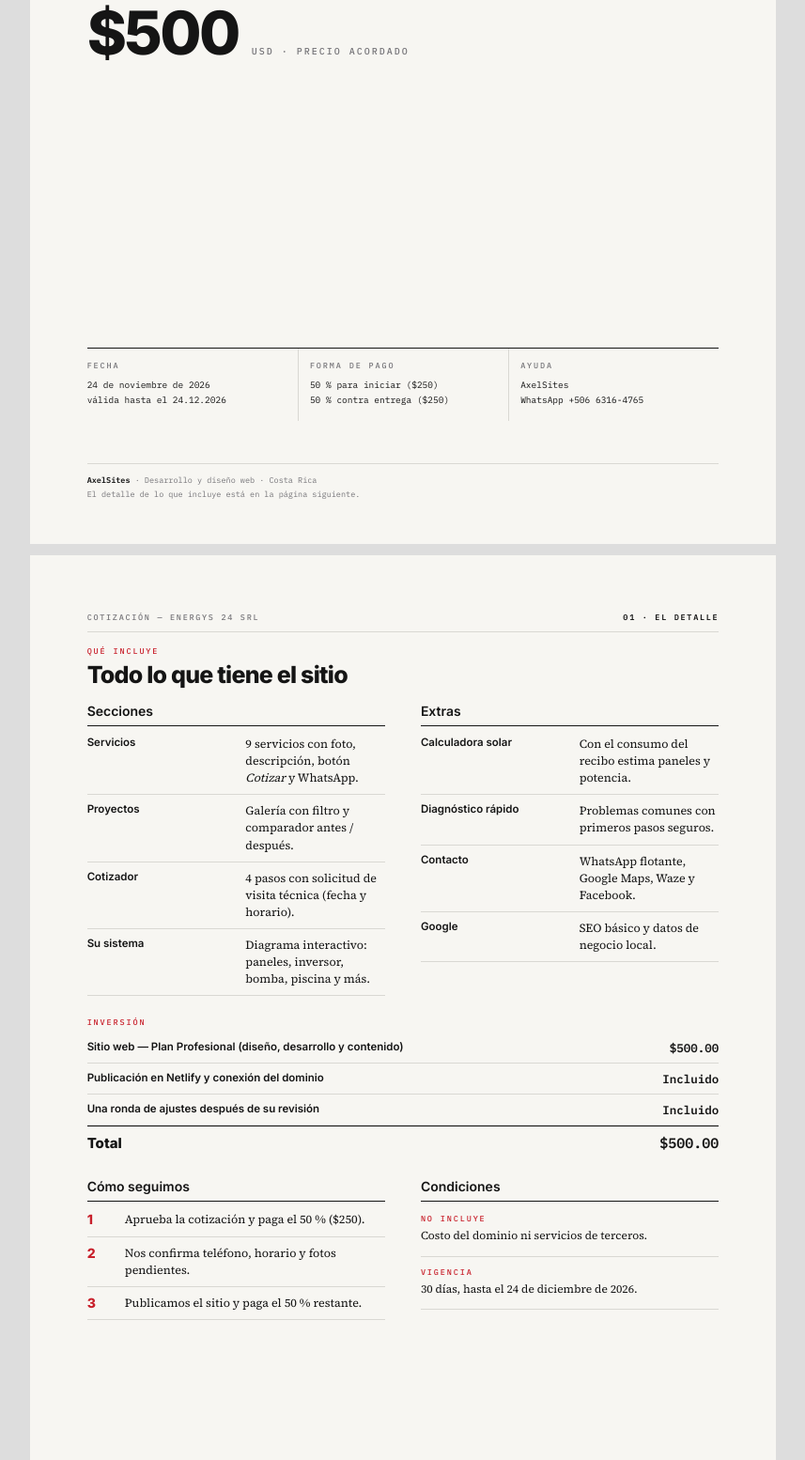
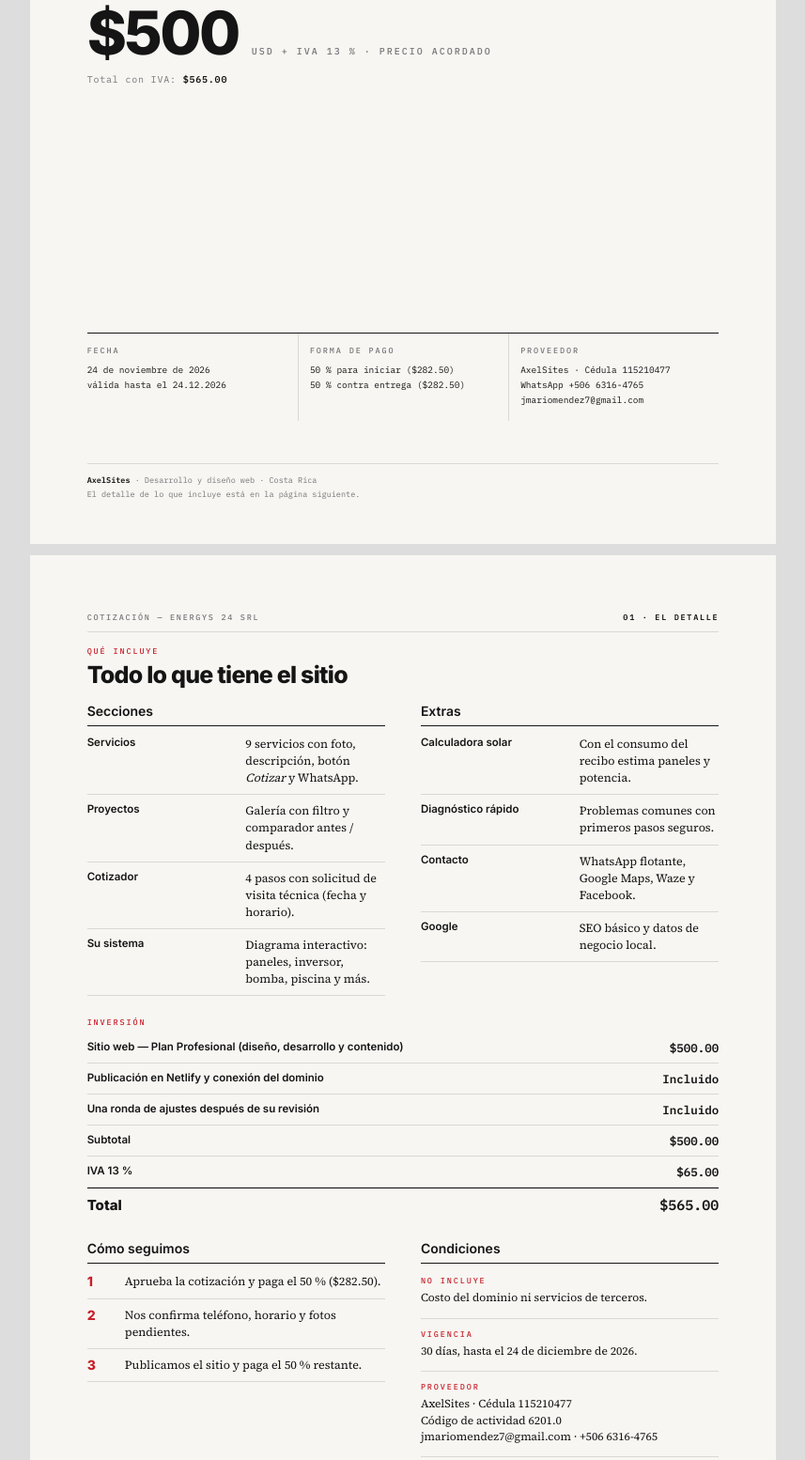
Before and after one commit to pelukin42/energys24, a plain HTML site: page cotizacion/cotizacion-energys24.html in a window 1280 px wide. Shown: the part 544-2098 px from the top of the page at 94% size, without its empty margins (211-1068 px from the left). Drawn offline with Linux system fonts and the light colour scheme.

Commit message:
Cotización Energys 24: IVA 13 % y datos del proveedor
Co-Authored-By: Claude Opus 5.5 <noreply@anthropic.com>
Claude-Session: https://claude.ai/code/session_01N3nm7mFh9b5GHpLHHLmfZ2

```diff
--- a/cotizacion/cotizacion-energys24.html
+++ b/cotizacion/cotizacion-energys24.html
@@ -71,13 +71,14 @@
     <div class="lbl">Para Energys 24 · Desamparados, San José</div>
     <h1>Su sitio web,<br>listo para<br>vender</h1>
     <p class="lead">Sitio con el <b>Plan Profesional</b> de AxelSites: servicios, proyectos, cotizador con visita técnica, calculadora solar y WhatsApp en cada botón. <b>Ya está hecho</b>: al aprobar, se confirman los datos y se publica.</p>
-    <div class="price"><span class="n">$500</span><span class="u">USD · precio acordado</span></div>
+    <div class="price"><span class="n">$500</span><span class="u">USD + IVA 13 % · precio acordado</span></div>
+    <p class="mono" style="margin-top:10px;font-size:10px;letter-spacing:.08em;color:var(--mut)">Total con IVA: <b style="color:var(--ink)">$565.00</b></p>
   </div>
 
   <div class="cols">
     <div><span class="lbl g">Fecha</span>24 de noviembre de 2026<br>válida hasta el 24.12.2026</div>
-    <div><span class="lbl g">Forma de pago</span>50 % para iniciar ($250)<br>50 % contra entrega ($250)</div>
-    <div><span class="lbl g">Ayuda</span>AxelSites<br>WhatsApp +506 6316-4765</div>
+    <div><span class="lbl g">Forma de pago</span>50 % para iniciar ($282.50)<br>50 % contra entrega ($282.50)</div>
+    <div><span class="lbl g">Proveedor</span>AxelSites · Cédula 115210477<br>WhatsApp +506 6316-4765<br>jmariomendez7@gmail.com</div>
   </div>
 
   <div class="foot1"><b>AxelSites</b> · Desarrollo y diseño web · Costa Rica<br>El detalle de lo que incluye está en la página siguiente.</div>
@@ -116,13 +117,15 @@
     <div class="row"><div class="k">Sitio web — Plan Profesional (diseño, desarrollo y contenido)</div><div class="v">$500.00</div></div>
     <div class="row"><div class="k">Publicación en Netlify y conexión del dominio</div><div class="v">Incluido</div></div>
     <div class="row"><div class="k">Una ronda de ajustes después de su revisión</div><div class="v">Incluido</div></div>
-    <div class="row tot"><div class="k">Total</div><div class="v">$500.00</div></div>
+    <div class="row"><div class="k">Subtotal</div><div class="v">$500.00</div></div>
+    <div class="row"><div class="k">IVA 13 %</div><div class="v">$65.00</div></div>
+    <div class="row tot"><div class="k">Total</div><div class="v">$565.00</div></div>
   </div>
 
   <div class="grid2" style="margin-top:20px">
     <div class="steps">
       <h3>Cómo seguimos</h3>
-      <div class="row"><div class="k">1</div><div class="v">Aprueba la cotización y paga el 50 % ($250).</div></div>
+      <div class="row"><div class="k">1</div><div class="v">Aprueba la cotización y paga el 50 % ($282.50).</div></div>
       <div class="row"><div class="k">2</div><div class="v">Nos confirma teléfono, horario y fotos pendientes.</div></div>
       <div class="row"><div class="k">3</div><div class="v">Publicamos el sitio y paga el 50 % restante.</div></div>
     </div>
@@ -130,6 +133,7 @@
       <h3>Condiciones</h3>
       <div class="card"><span class="lbl">No incluye</span><p>Costo del dominio ni servicios de terceros.</p></div>
       <div class="card"><span class="lbl">Vigencia</span><p>30 días, hasta el 24 de diciembre de 2026.</p></div>
+      <div class="card"><span class="lbl">Proveedor</span><p>AxelSites · Cédula 115210477<br>Código de actividad 6201.0<br>jmariomendez7@gmail.com · +506 6316-4765</p></div>
     </div>
   </div>
 
```
Also changed, not shown: 1 other file.
